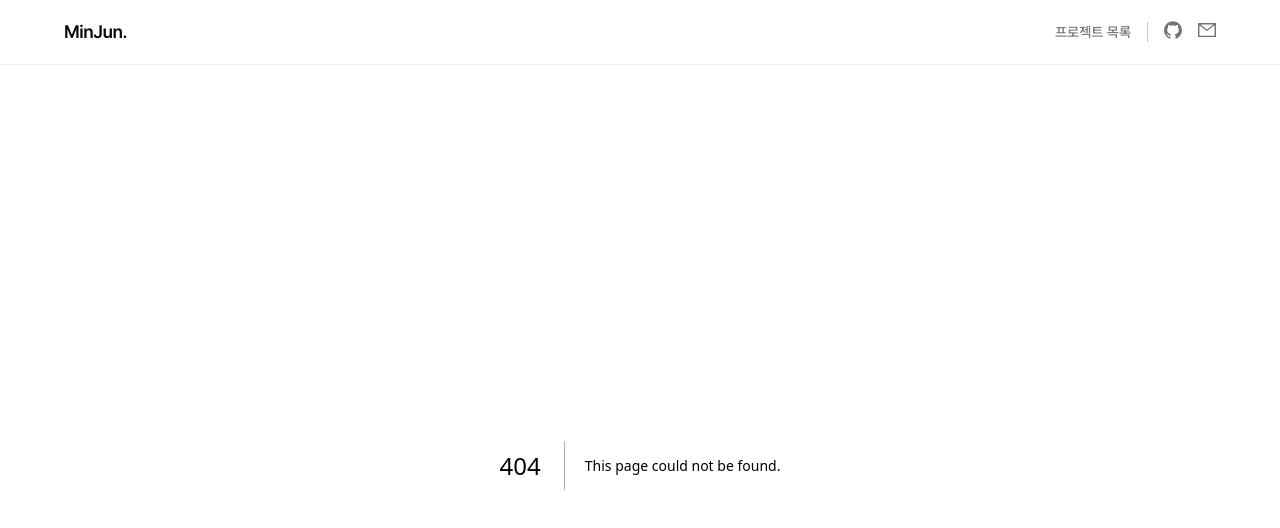
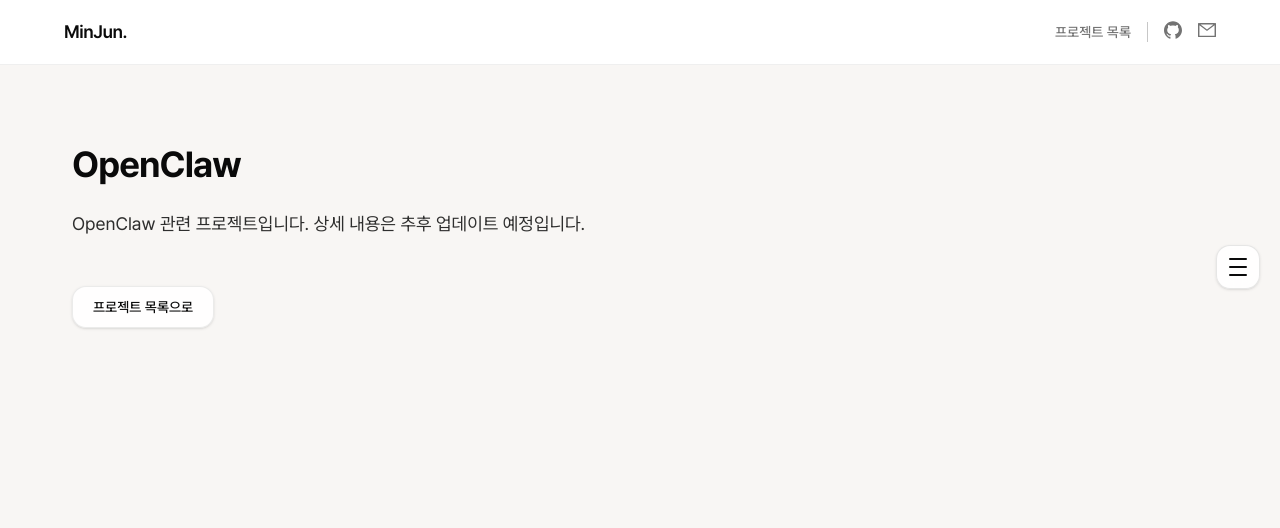
Before and after one commit to MinJun916/portfolio, a Next.js app: page /projects/etc/openclaw in a window 1280 px wide. Before the commit this address had no page. Shown: the top 528 px of the page. Built offline with nearby package versions, Linux system fonts and the light colour scheme.

Commit message:
feat: create EtcProjectPage component for dynamic project details and enhance SideProjectCard with repository link handling

```diff
--- /dev/null
+++ b/src/app/projects/etc/[slug]/page.tsx
@@ -0,0 +1,59 @@
+import Link from 'next/link';
+import { notFound } from 'next/navigation';
+
+import { getEtcProjectBySlug } from '@/lib/projectLists';
+
+import type { Metadata } from 'next';
+
+type Props = { params: Promise<{ slug: string }> };
+
+export async function generateMetadata({ params }: Props): Promise<Metadata> {
+  const { slug } = await params;
+  const project = getEtcProjectBySlug(slug);
+  if (!project) return { title: 'Project | 신민준 포트폴리오' };
+  return {
+    title: `${project.title} | 신민준 포트폴리오`,
+    description: project.description,
+  };
+}
+
+const EtcProjectPage = async ({ params }: Props) => {
+  const { slug } = await params;
+  const project = getEtcProjectBySlug(slug);
+  if (!project) notFound();
+
+  return (
+    <section className="bg-primary-subtle flex min-h-[calc(100dvh-3.5rem)] w-full flex-col sm:min-h-[calc(100dvh-4rem)]">
+      <div className="mx-auto flex w-full max-w-[1200px] flex-1 flex-col gap-8 px-4 py-12 sm:gap-10 sm:px-6 sm:py-16 md:gap-12 md:px-8 md:py-20">
+        <div className="flex flex-col gap-6">
+          <h1 className="text-foreground m-0 text-2xl font-bold tracking-tight sm:text-3xl md:text-4xl">
+            {project.title}
+          </h1>
+          <p className="text-foreground/85 max-w-[640px] text-base leading-relaxed sm:text-lg">
+            {project.description}
+          </p>
+          {project.techStack.length > 0 && (
+            <div className="flex flex-wrap gap-2">
+              {project.techStack.map((tech) => (
+                <span
+                  key={tech}
+                  className="border-border bg-muted text-muted-foreground rounded border px-2 py-1 text-sm"
+                >
+                  {tech}
+                </span>
+              ))}
+            </div>
+          )}
+        </div>
+        <Link
+          href="/projects"
+          className="text-foreground hover:border-foreground/15 border-foreground/[0.08] inline-flex w-fit items-center gap-2 rounded-xl border bg-white/90 px-5 py-2.5 text-sm font-medium shadow-sm transition-all duration-200 hover:-translate-y-0.5 hover:shadow-md"
+        >
+          프로젝트 목록으로
+        </Link>
+      </div>
+    </section>
+  );
+};
+
+export default EtcProjectPage;
--- a/src/components/home/SideProjectCard.tsx
+++ b/src/components/home/SideProjectCard.tsx
@@ -1,26 +1,52 @@
+'use client';
+
 import { Github } from 'lucide-react';
+import Link from 'next/link';
 
 import type { SideProjectCardProps } from '@/types/projects';
 
-const SideProjectCard = ({ title, description, techStack, repository }: SideProjectCardProps) => {
+const repoButtonClass =
+  'bg-secondary text-secondary-foreground hover:bg-secondary/80 inline-flex items-center gap-0.5 rounded px-1.5 py-0.5 text-[10px] font-medium transition-colors sm:text-xs';
+
+const cardContent = (
+  title: string,
+  description: string,
+  techStack: string[],
+  repository: string | undefined,
+  isCardLink: boolean,
+) => {
   const hasRepo = repository && repository !== '#';
 
   return (
-    <article className="border-border bg-card flex overflow-hidden rounded-lg border shadow-sm">
     <div className="flex min-w-0 flex-1 flex-col justify-between p-3 sm:p-3.5">
       <div className="flex flex-col gap-1.5">
         <div className="flex flex-wrap items-center gap-1.5">
           <h3 className="text-foreground text-sm font-bold">{title}</h3>
           {hasRepo ? (
+            isCardLink ? (
+              <button
+                type="button"
+                onClick={(e) => {
+                  e.preventDefault();
+                  e.stopPropagation();
+                  window.open(repository, '_blank', 'noopener,noreferrer');
+                }}
+                className={repoButtonClass}
+              >
+                <Github className="size-2.5 sm:size-3" />
+                Repository
+              </button>
+            ) : (
               <a
                 href={repository}
                 target="_blank"
                 rel="noopener noreferrer"
-                className="bg-secondary text-secondary-foreground hover:bg-secondary/80 inline-flex items-center gap-0.5 rounded px-1.5 py-0.5 text-[10px] font-medium transition-colors sm:text-xs"
+                className={repoButtonClass}
               >
                 <Github className="size-2.5 sm:size-3" />
                 Repository
               </a>
+            )
           ) : (
             <span
               aria-disabled
@@ -46,6 +72,30 @@ const SideProjectCard = ({ title, description, techStack, repository }: SideProj
         ))}
       </div>
     </div>
+  );
+};
+
+const SideProjectCard = ({
+  title,
+  description,
+  techStack,
+  repository,
+  href,
+}: SideProjectCardProps) => {
+  const baseClass = 'border-border bg-card flex overflow-hidden rounded-lg border shadow-sm';
+  const linkClass = `${baseClass} transition-colors hover:border-primary-foreground/20 hover:shadow-md`;
+
+  if (href) {
+    return (
+      <Link href={href} className={`block ${linkClass}`}>
+        {cardContent(title, description, techStack, repository, true)}
+      </Link>
+    );
+  }
+
+  return (
+    <article className={baseClass}>
+      {cardContent(title, description, techStack, repository, false)}
     </article>
   );
 };
--- a/src/lib/projectLists.ts
+++ b/src/lib/projectLists.ts
@@ -88,11 +88,18 @@ export const sideProjectLists: SideProjectCardProps[] = [
   },
 ];
 
-export const etcProjectLists: SideProjectCardProps[] = [
+export type EtcProjectItem = SideProjectCardProps & { slug: string };
+
+export const etcProjectLists: EtcProjectItem[] = [
   {
+    slug: 'openclaw',
     title: 'OpenClaw',
     description: 'OpenClaw 관련 프로젝트입니다. 상세 내용은 추후 업데이트 예정입니다.',
     techStack: [],
-    repository: '#',
+    repository: 'https://github.com/openclaw/openclaw',
+    href: '/projects/etc/openclaw',
   },
 ];
+
+export const getEtcProjectBySlug = (slug: string): EtcProjectItem | undefined =>
+  etcProjectLists.find((p) => p.slug === slug);
--- a/src/types/projects.ts
+++ b/src/types/projects.ts
@@ -21,4 +21,6 @@ export type SideProjectCardProps = {
   description: string;
   techStack: string[];
   repository?: string;
+  /** 카드 클릭 시 이동할 경로 (있으면 카드 전체가 링크) */
+  href?: string;
 };
--- a/src/views/projects/index.tsx
+++ b/src/views/projects/index.tsx
@@ -71,15 +71,19 @@ const ProjectsLandingPage = () => {
                   Etc...
                 </h2>
                 <p className="text-foreground/80 text-sm leading-relaxed sm:text-base">
-                  그 외 참여·실험한 프로젝트나 도구입니다.
+                  그 외 참여·실험한 프로젝트나 도구입니다. 카드를 클릭하면 상세 내용을 볼 수
+                  있습니다.
                 </p>
               </div>
               <div className="grid grid-cols-1 gap-4 sm:grid-cols-2 sm:gap-5">
-                {etcProjectLists.map((project, i) => (
-                  <AnimateInView key={project.title} delay={80 + i * 80}>
-                    <SideProjectCard {...project} />
-                  </AnimateInView>
-                ))}
+                {etcProjectLists.map((project, i) => {
+                  const { slug: _slug, ...cardProps } = project;
+                  return (
+                    <AnimateInView key={project.title} delay={80 + i * 80}>
+                      <SideProjectCard {...cardProps} />
+                    </AnimateInView>
+                  );
+                })}
               </div>
             </div>
           </AnimateInView>
```
Lines whose indentation alone changed are shown as unchanged.
